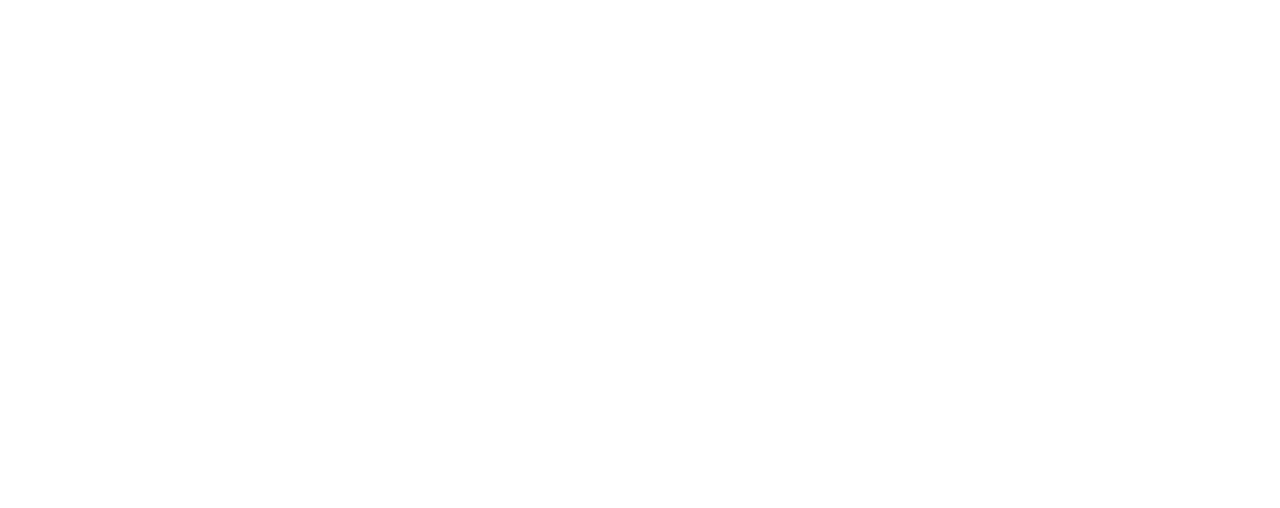
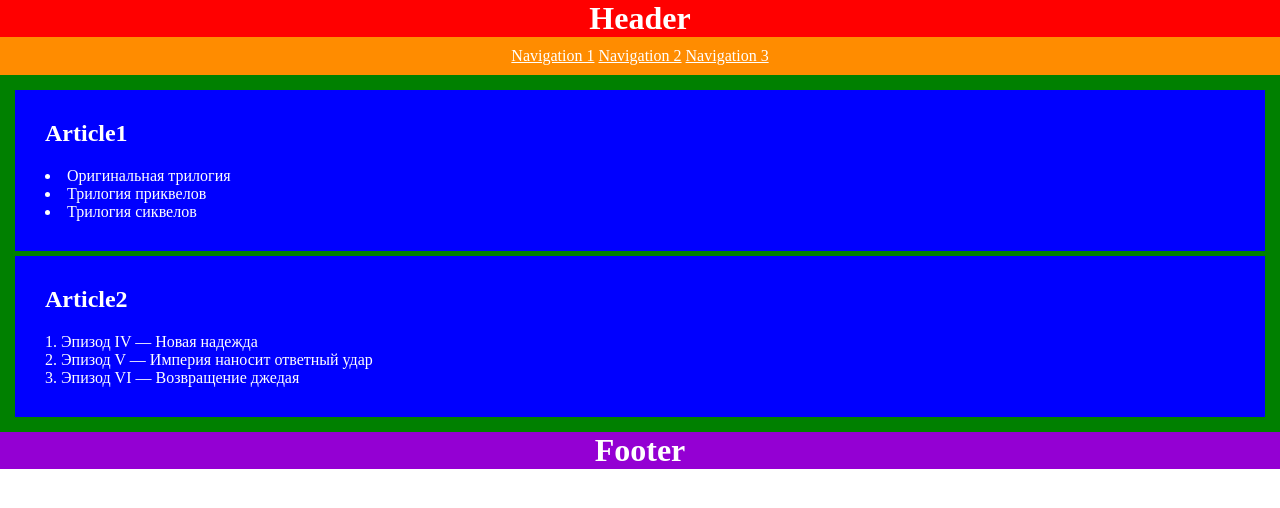
Before and after one commit to js-tasks-ru/htmlcss-20220210_maksim-obmok, a website: page 02-dz0/01-semantic-mockup/solution.html in a window 1280 px wide. Drawn offline with Linux system fonts and the light colour scheme.

Commit message:
second task

```diff
--- a/02-dz0/01-semantic-mockup/solution.html
+++ b/02-dz0/01-semantic-mockup/solution.html
@@ -1,4 +1,75 @@
 <!DOCTYPE html>
 <html lang="ru">
-    <!-- Ваше решение -->
+    <head>
+        <meta http-equiv="Content-Type" content="text/html; charset=utf-8">
+        <title>Task 2</title>
+        <style type="text/css">
+            body, ol, ul, h1 {
+                margin: 0;
+                padding: 0;
+            }
+            body, a{
+                color: white;
+            }
+            header, footer, nav{
+                text-align: center;
+            }
+            header{
+                background-color: red;
+            }
+            nav{
+                background-color: darkorange;
+                padding: 10px;
+            }
+            main{
+                background-color: green;
+                padding: 10px;
+            }
+            article {
+                background-color: blue;
+                padding: 30px;
+                margin: 5px;
+            }
+            article h2{
+                margin-top: 0;
+            }
+            footer{
+                background-color: darkviolet;
+            }
+            ul, ol{
+                list-style-position: inside;
+            }
+        </style>
+    </head>
+    <body>
+        <header>
+            <h1>Header</h1>
+        </header>
+        <nav>
+            <a href="#">Navigation 1</a>
+            <a href="#">Navigation 2</a>
+            <a href="#">Navigation 3</a>
+        </nav>
+        <main>
+            <article>
+                <h2>Article1</h2>
+                <ul>
+                    <li>Оригинальная трилогия</li>
+                    <li>Трилогия приквелов</li>
+                    <li>Трилогия сиквелов</li>
+                </ul>
+            </article>
+            <article>
+                <h2>Article2</h2>
+                <ol>
+                    <li>Эпизод IV — Новая надежда</li>
+                    <li>Эпизод V — Империя наносит ответный удар</li>
+                    <li>Эпизод VI — Возвращение джедая</li>
+                </ol>
+            </article>
+        </main>
+        <footer>
+            <h1>Footer</h1>
+        </footer>
+    </body>
 </html>
```
